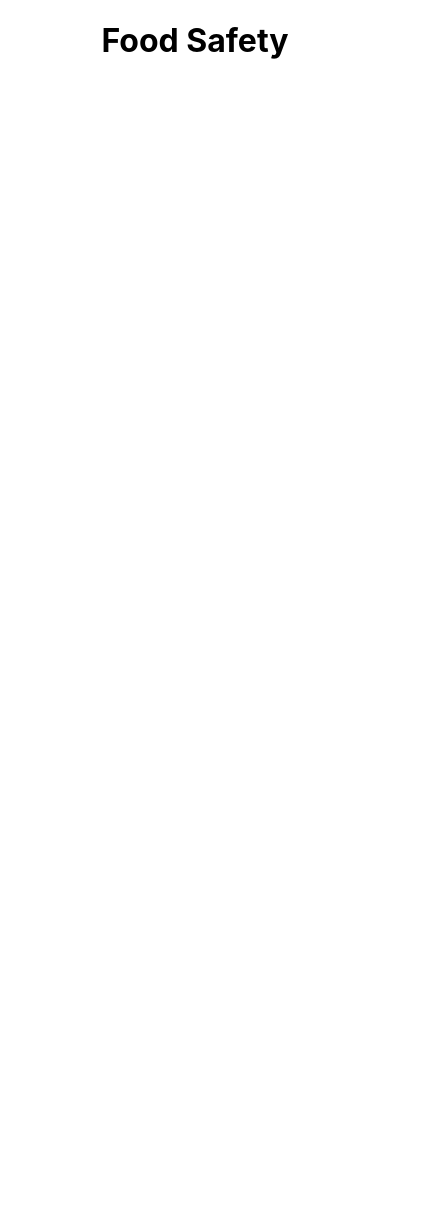
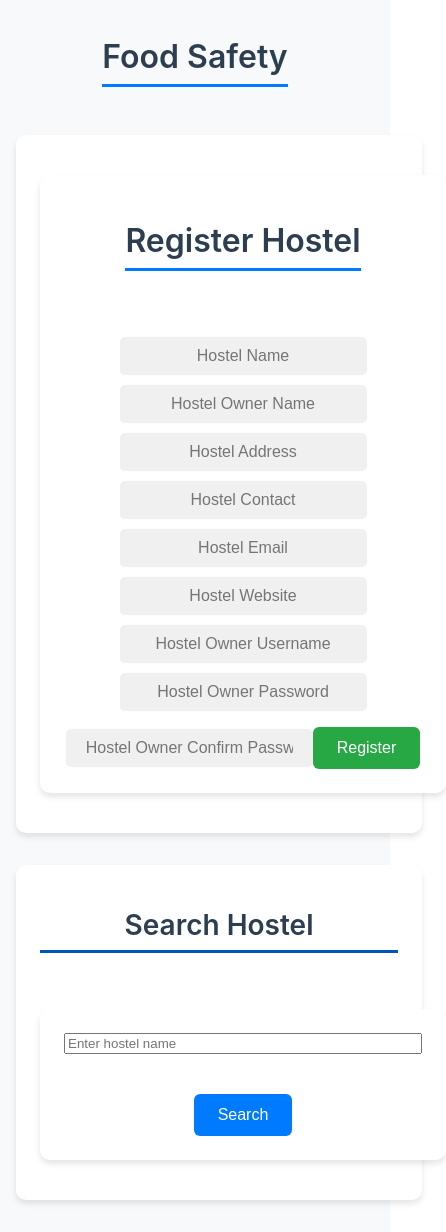
Before and after one commit to bharathkumaracharips/food, a React (Create React App) app in the folder food_safety/: page /admin in a window 390 px wide. Shown: the whole page, 446 px wide, since content can reach past the window. Before the commit the page ends 844 px from the top, so only its background shows below. Built offline with nearby package versions, Linux system fonts and the light colour scheme.

Commit message:
added login buttons for front page

```diff
--- a/food_safety/package.json
+++ b/food_safety/package.json
@@ -9,6 +9,7 @@
     "@testing-library/user-event": "^13.5.0",
     "react": "^19.0.0",
     "react-dom": "^19.0.0",
+    "react-router-dom": "^6.30.0",
     "react-scripts": "5.0.1",
     "web-vitals": "^2.1.4"
   },
--- a/food_safety/src/App.css
+++ b/food_safety/src/App.css
@@ -36,3 +36,79 @@
     transform: rotate(360deg);
   }
 }
+
+.register-hostel {
+  display: flex;
+  flex-direction: column;
+  align-items: center;
+  justify-content: center;
+}
+
+.register-hostel button {
+  margin-top: 10px;
+  padding: 10px 20px;
+  border-radius: 5px;
+  border: none;
+  background-color: #000;
+  color: #fff;
+  cursor: pointer;
+}
+
+.register-hostel button:hover {
+  background-color: #333;
+}
+
+.register-hostel input {
+  margin-top: 10px;
+  padding: 10px 20px;
+  border-radius: 5px;
+  border: none;
+  background-color: #f0f0f0;
+  color: #333;
+  font-size: 16px;
+  font-weight: 500;
+  text-align: center;
+}
+
+.register-hostel input:focus {
+  outline: none;
+}
+
+.main-selection {
+  display: flex;
+  flex-direction: column;
+  align-items: center;
+  justify-content: center;
+  min-height: 100vh;
+  padding: 20px;
+  background-color: #f5f5f5;
+}
+
+.selection-buttons {
+  display: flex;
+  flex-direction: column;
+  gap: 20px;
+  margin-top: 30px;
+}
+
+.selection-button {
+  padding: 15px 30px;
+  font-size: 18px;
+  border: none;
+  border-radius: 8px;
+  background-color: #007bff;
+  color: white;
+  cursor: pointer;
+  transition: background-color 0.3s ease;
+  min-width: 250px;
+}
+
+.selection-button:hover {
+  background-color: #0056b3;
+}
+
+h1 {
+  color: #333;
+  margin-bottom: 30px;
+  text-align: center;
+}
--- a/food_safety/src/App.js
+++ b/food_safety/src/App.js
@@ -1,11 +1,38 @@
+import './App.css';
+import HomeForAdmin from "./admin/home";
+import { BrowserRouter as Router, Route, Routes, useNavigate } from "react-router-dom";
+import Register from "./admin/admin_componets/register_hostel";
 
-import './App.css';
-import homeforadmin from "./admin/home";
+function MainPage() {
+  const navigate = useNavigate();
+  return (
+    <div className="main-selection">
+      <h1>Welcome to Food Safety</h1>
+      <div className="selection-buttons">
+        <button onClick={() => navigate("/admin")} className="selection-button">
+          Login as Admin
+        </button>
+        <button onClick={() => navigate("/user")} className="selection-button">
+          Login as Owner
+        </button>
+        <button onClick={() => navigate("/register")} className="selection-button">
+          Login as User
+        </button>
+      </div>
+    </div>
+  );
+}
+
 function App() {
   return (
     <div className="App">
-      <h1>Food Safety</h1>
-        <homeforadmin/>
+      <Router>
+        <Routes>
+          <Route path="/" element={<MainPage />} />
+          <Route path="/admin" element={<HomeForAdmin />} />
+          <Route path="/admin/hostel" element={<Register />} />
+        </Routes>
+      </Router>
     </div>
   );
 }
--- a/food_safety/src/admin/admin_componets/register_hostel.js
+++ b/food_safety/src/admin/admin_componets/register_hostel.js
@@ -1,6 +1,10 @@
 import React from  "react";
 import { useState } from "react";
-export default function register(){
+import { useNavigate } from "react-router-dom";
+
+export default function Register() {
+    const navigate = useNavigate();
+
     const [hostel, setHostel] = useState({
         name: "",
         ownerName: "",
@@ -16,19 +20,25 @@ export default function register(){
     const handleChange = (e) => {
         setHostel({ ...hostel, [e.target.name]: e.target.value });
     };
+
+    const handleSubmit = (e) => {
+        e.preventDefault();
+        console.log(hostel);
+        navigate("/admin/hostel");
+    };
     return(
         <div className="register-hostel">
             <h1>Register Hostel</h1>
-            <form>
-                <input type="text" placeholder="Hostel Name" />
-                <input type="text" placeholder="Hostel Owner Name" />
-                <input type="text" placeholder="Hostel Address" />
-                <input type="text" placeholder="Hostel Contact" />
-                <input type="text" placeholder="Hostel Email" />
-                <input type="text" placeholder="Hostel Website" />
-                <input type="text" placeholder="Hostel Owner Username" />
-                <input type="text" placeholder="Hostel Owner Password" />
-                <input type="text" placeholder="Hostel Owner Confirm Password" />
+            <form onSubmit={handleSubmit}>
+                <input type="text" placeholder="Hostel Name" name="name" value={hostel.name} onChange={handleChange} />
+                <input type="text" placeholder="Hostel Owner Name" name="ownerName" value={hostel.ownerName} onChange={handleChange} />
+                <input type="text" placeholder="Hostel Address" name="address" value={hostel.address} onChange={handleChange} />
+                <input type="text" placeholder="Hostel Contact" name="contact" value={hostel.contact} onChange={handleChange} />
+                <input type="text" placeholder="Hostel Email" name="email" value={hostel.email} onChange={handleChange} />
+                <input type="text" placeholder="Hostel Website" name="website" value={hostel.website} onChange={handleChange} />
+                <input type="text" placeholder="Hostel Owner Username" name="username" value={hostel.username} onChange={handleChange} />
+                <input type="text" placeholder="Hostel Owner Password" name="password" value={hostel.password} onChange={handleChange} />
+                <input type="text" placeholder="Hostel Owner Confirm Password" name="confirmPassword" value={hostel.confirmPassword} onChange={handleChange} />
                 <button type="submit">Register</button>
             </form>
         </div>
--- /dev/null
+++ b/food_safety/src/admin/admin_componets/search_hostel.js
@@ -0,0 +1,43 @@
+import React, { useState } from 'react';
+import { useNavigate } from 'react-router-dom';
+const SearchHostel = () => {
+    const [hostelName, setHostelName] = useState('');
+    const [hostel, setHostel] = useState(null);
+    const [error, setError] = useState(null);
+
+    const handleSearch = async () => {
+
+        try {
+            const response = await fetch(`http://localhost:5000/hostels/${hostelName}`);
+            const data = await response.json();
+            setHostel(data);
+        } catch (error) {
+            setError(error.message);
+        }
+    };
+
+    return (
+        <div className="search-hostel">
+
+            <input
+                type="text"
+                value={hostelName}
+                onChange={(e) => setHostelName(e.target.value)}
+                placeholder="Enter hostel name"
+            />
+            <button onClick={handleSearch}>Search</button>
+            {error && <p className="error">{error}</p>}
+            {hostel && (
+                <div className="hostel-details">
+                    <h2>{hostel.name}</h2>
+                    <p>Address: {hostel.address}</p>
+                    <p>Contact: {hostel.contact}</p>
+                    <p>Email: {hostel.email}</p>
+                    <p>Website: {hostel.website}</p>
+                </div>
+            )}
+        </div>
+    );
+};
+
+export default SearchHostel;
--- /dev/null
+++ b/food_safety/src/admin/home.css
@@ -0,0 +1,102 @@
+.home {
+    min-height: 100vh;
+    padding: 2rem;
+    background-color: #f8f9fa;
+    display: flex;
+    flex-direction: column;
+    align-items: center;
+}
+
+.home h1 {
+    color: #2c3e50;
+    font-size: 2.5rem;
+    margin-bottom: 2rem;
+    text-align: center;
+    font-weight: 600;
+    border-bottom: 3px solid #007bff;
+    padding-bottom: 0.5rem;
+}
+
+.register-hostel, .search-hostel {
+    background-color: white;
+    padding: 2rem;
+    border-radius: 10px;
+    box-shadow: 0 4px 6px rgba(0, 0, 0, 0.1);
+    width: 100%;
+    max-width: 800px;
+    margin: 1rem auto;
+    display: flex;
+    flex-direction: column;
+    gap: 1.5rem;
+}
+
+.search-hostel h1 {
+    font-size: 2rem;
+    margin-bottom: 1rem;
+    border-bottom: 3px solid #0056b3;
+}
+
+.register-hostel button {
+    background-color: #28a745;
+    color: white;
+    border: none;
+    padding: 12px 24px;
+    border-radius: 6px;
+    font-size: 1rem;
+    font-weight: 500;
+    cursor: pointer;
+    transition: all 0.3s ease;
+    align-self: center;
+    margin-top: 1rem;
+}
+
+.search-hostel button {
+    background-color: #007bff;
+    color: white;
+    border: none;
+    padding: 12px 24px;
+    border-radius: 6px;
+    font-size: 1rem;
+    font-weight: 500;
+    cursor: pointer;
+    transition: all 0.3s ease;
+    align-self: center;
+    margin-top: 1rem;
+}
+
+.register-hostel button:hover {
+    background-color: #218838;
+    transform: translateY(-2px);
+    box-shadow: 0 2px 4px rgba(0, 0, 0, 0.2);
+}
+
+.search-hostel button:hover {
+    background-color: #0056b3;
+    transform: translateY(-2px);
+    box-shadow: 0 2px 4px rgba(0, 0, 0, 0.2);
+}
+
+.register-hostel button:active,
+.search-hostel button:active {
+    transform: translateY(0);
+}
+
+/* Responsive design */
+@media (max-width: 768px) {
+    .home {
+        padding: 1rem;
+    }
+
+    .home h1 {
+        font-size: 2rem;
+    }
+
+    .register-hostel,
+    .search-hostel {
+        padding: 1.5rem;
+    }
+
+    .search-hostel h1 {
+        font-size: 1.75rem;
+    }
+}
--- a/food_safety/src/admin/home.js
+++ b/food_safety/src/admin/home.js
@@ -1,15 +1,23 @@
 import React from "react";
-import register from "./admin_componets/register_hostel";
+import Register from "./admin_componets/register_hostel";
+import SearchHostel from "./admin_componets/search_hostel";
+import { useNavigate } from "react-router-dom";
+import "./home.css";
 
-export default function homeforadmin(){
+export default function HomeForAdmin() {
+    const navigate = useNavigate();
     return(
         <div className="home">
             <h1>Food Safety</h1>
             <div className="register-hostel">
-                <register/>
-                <button>Register Hostel</button>
+                <Register />
+
             </div>
+            <div className="search-hostel">
+                <h1>Search Hostel</h1>
+                <SearchHostel />
 
+            </div>
         </div>
     );
 }
```
Also changed, not shown: 1 other file (tests, documents, lock files or other folders).
